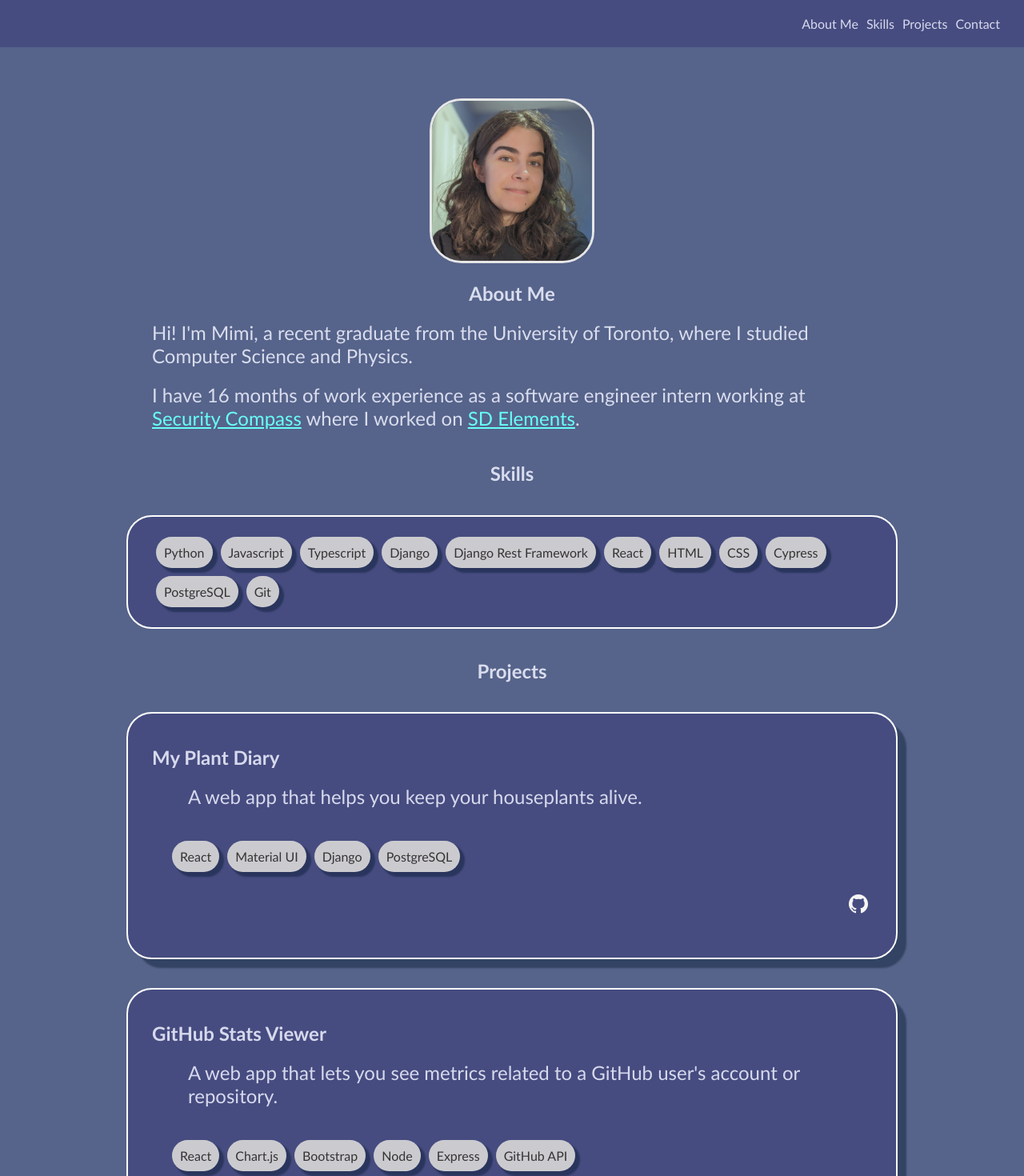
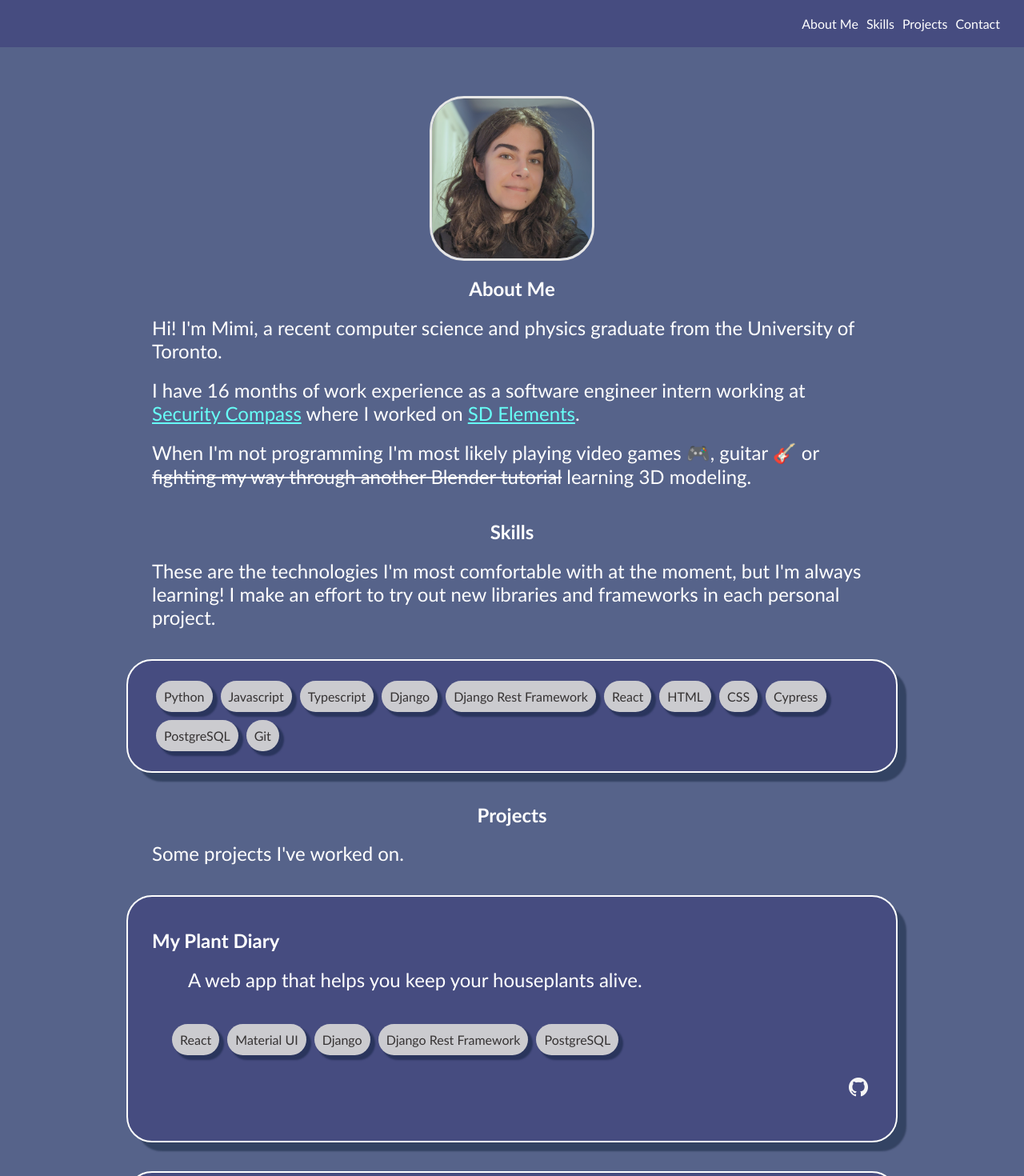
Before and after one commit to mdamnjan/mdamnjan.github.io, a React (Create React App) app: page / in a window 1280 px wide. Shown: the top 1470 px of the page at 80% size. Built offline with nearby package versions, Linux system fonts and the light colour scheme.

Commit message:
Add more information to about-me and skills sections

```diff
--- a/src/App.css
+++ b/src/App.css
@@ -2,7 +2,7 @@
   --background-color: #56638A ;
   --footer-color: #464c80;
   --box-shadow-color: rgba(0, 19, 40, .4);
-  --text-color: #eff1ffdb;
+  --text-color: white;
   --button-color: rgb(203, 203, 207);
   --hover-color: aquamarine;
   --border-color: white;
@@ -49,9 +49,12 @@ img {
   width: 200px;
   border-radius: 40px;
   object-fit: cover;
-  border: 3px solid var(--border-color);
+  outline: 3px solid var(--border-color);
   filter: contrast(0.8)
 }
+
+img:hover {
+  outline: 5px solid var(--border-color);}
 
 nav > a {
   text-decoration: none;
@@ -80,6 +83,6 @@ section {
   max-width: 1000px;
 }
 
-#about-me > p {
+section > p {
   text-align: left;
 }
--- a/src/App.js
+++ b/src/App.js
@@ -13,8 +13,8 @@ function App() {
         <img alt="Headshot of Mimi Damnjanovic" src="/profile_pic.jpg" />
         <h1>About Me</h1>
         <p>
-          Hi! I'm Mimi, a recent graduate from the University of Toronto, where
-          I studied Computer Science and Physics.
+          Hi! I'm Mimi, a recent computer science and physics graduate from the
+          University of Toronto.
         </p>
         <p>
           I have 16 months of work experience as a software engineer intern
@@ -23,13 +23,24 @@ function App() {
           I worked on{" "}
           <a href="https://www.securitycompass.com/sdelements/">SD Elements</a>.
         </p>
+        <p>
+          When I'm not programming I'm most likely playing video games 🎮,
+          guitar 🎸 or <s>fighting my way through another Blender tutorial</s>{" "}
+          learning 3D modeling.
+        </p>
       </section>
       <section id="skills">
         <h1>Skills</h1>
+        <p>
+          These are the technologies I'm most comfortable with at the moment,
+          but I'm always learning! I make an effort to try out new libraries and
+          frameworks in each personal project.
+        </p>
         <Skills />
       </section>
       <section id="projects">
         <h1>Projects</h1>
+        <p>Some projects I've worked on.</p>
         <Projects />
       </section>
       <footer id="contact">
--- a/src/components/Projects/Project.jsx
+++ b/src/components/Projects/Project.jsx
@@ -1,10 +1,11 @@
 import "./projects.css";
 
-const Project = ({ title, description, techStack, liveLink, githubLink }) => {
+const Project = ({ title, description, techStack, liveLink, githubLink, img }) => {
   return (
     <div className="project-container">
       <h1>{title}</h1>
       <p>{description}</p>
+      {img && <img src={img}></img>}
       <ul>
         {techStack.map((tech) => (
           <li className="skill">{tech}</li>
--- a/src/components/Projects/Projects.jsx
+++ b/src/components/Projects/Projects.jsx
@@ -6,16 +6,23 @@ const Projects = () => {
       <Project
         title="My Plant Diary"
         description="A web app that helps you keep your houseplants alive."
-        techStack={["React", "Material UI", "Django", "PostgreSQL"]}
+        techStack={["React", "Material UI", "Django", "Django Rest Framework", "PostgreSQL"]}
         githubLink="https://github.com/mdamnjan/my-plant-diary"
-        liveLink=""
       />
       <Project
         title="GitHub Stats Viewer"
         description="A web app that lets you see metrics related to a GitHub user's account or repository."
-        techStack={["React", "Chart.js", "Bootstrap", "Node", "Express", "GitHub API"]}
+        techStack={[
+          "React",
+          "Chart.js",
+          "Bootstrap",
+          "Node",
+          "Express",
+          "GitHub API",
+        ]}
         githubLink="https://github.com/mdamnjan/gh-stats-viewer"
         liveLink="https://gh-stats-viewer.up.railway.app/"
+        img=""
       />
       <Project
         title="Personal Website"
@@ -29,7 +36,12 @@ const Projects = () => {
         description="A simple scraper that grabs exhibit information from the Toronto 2023 Nuit Blanche website and preps it to be imported into Google My Maps."
         techStack={["Python", "Selenium"]}
         githubLink="https://github.com/mdamnjan/nuit-blanche-scraper"
-        liveLink=""
+      />
+      <Project
+        title="@sdelements/flan"
+        description="A CLI tool for sharing Postgres instances that I helped build during my time at Security Compass."
+        techStack={["Typescript", "Oclif"]}
+        githubLink="https://github.com/sdelements/flan"
       />
     </div>
   );
--- a/src/components/Projects/projects.css
+++ b/src/components/Projects/projects.css
@@ -41,3 +41,10 @@ li {
 a {
     color: var(--icon-link-color)
 }
+
+.project-container > img {
+    width: 500px;
+    height: 260px;
+    border-radius: 10px;
+    margin: auto;
+}
--- a/src/components/Skills/Skills.css
+++ b/src/components/Skills/Skills.css
@@ -20,4 +20,9 @@
   min-height: auto;
   text-align: left;
   border-radius: var(--border-radius);
+  box-shadow: 12px 12px 2px 1px var(--box-shadow-color);
 }
+
+.skills-container:hover {
+    outline: 4px solid var(--border-color);
+}
```
